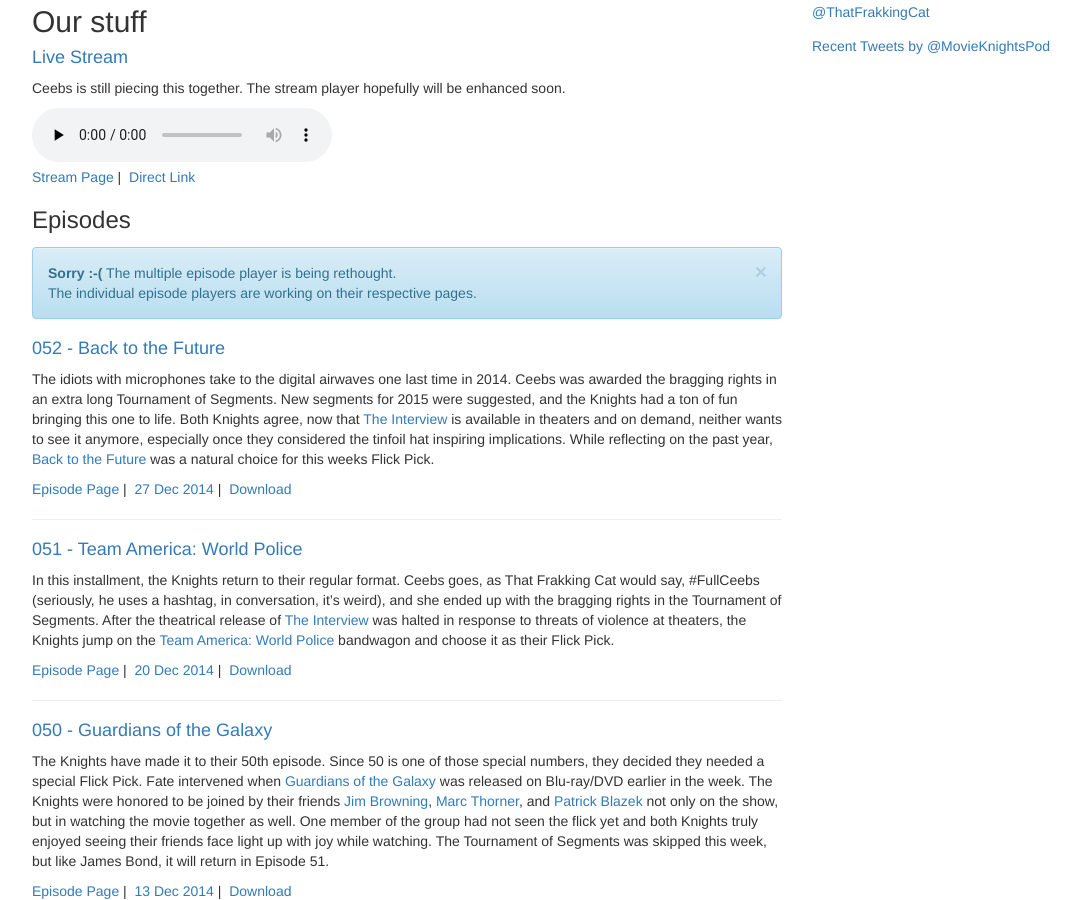
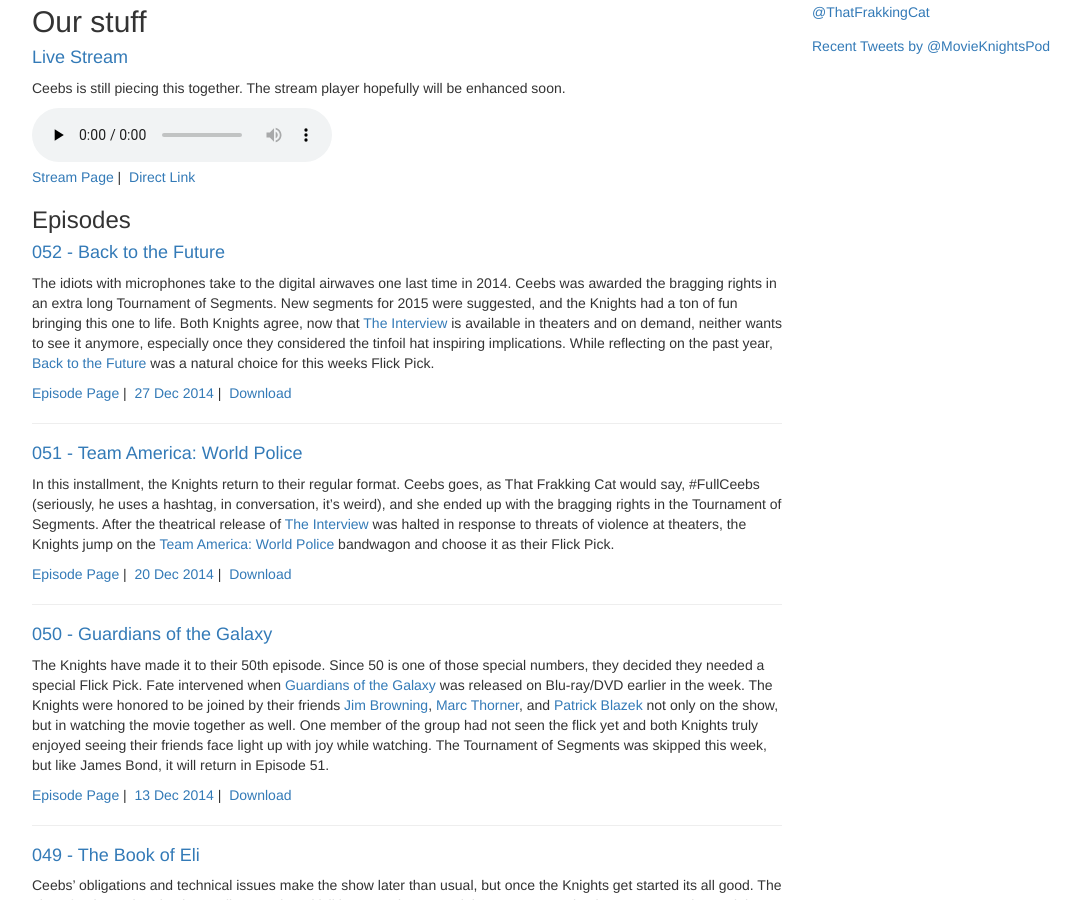
Before and after one commit to MirandaJanell/MidnightMovieKnights, a Jekyll site: the page built from index.html, in a window 1280 px wide and 900 px high, scrolled down 417 px. Shown: the whole window, without its empty margins (38-1119 px from the left). Built offline with Jekyll 4.4.1, drawn with Linux system fonts in a browser that asks for light colours; nearby versions of some CDN libraries; the list of posts is cut into pages by our own code; comment, search, counter and statistics services are not loaded.

Commit message:
Nixed the player note.

```diff
--- a/index.html
+++ b/index.html
@@ -28,13 +28,6 @@
 	</div>
 
 	<h3>Episodes</h3>
-
-	<div id="player-message" class="alert alert-info alert-dismissible" role="alert">
-		<button type="button" class="close" data-dismiss="alert"><span aria-hidden="true">&times;</span><span class="sr-only">Close</span></button>
-		<strong>Sorry :-(</strong> The multiple episode player is being rethought.<br />
-		The individual episode players are working on their respective pages.
-	</div>
-
 {% for post in paginator.posts %}
 	{% assign episodeurl = post.link | replace: 'http://', 'http://www.podtrac.com/pts/redirect.m4a/' %}
 	<div class="post-container">
```
